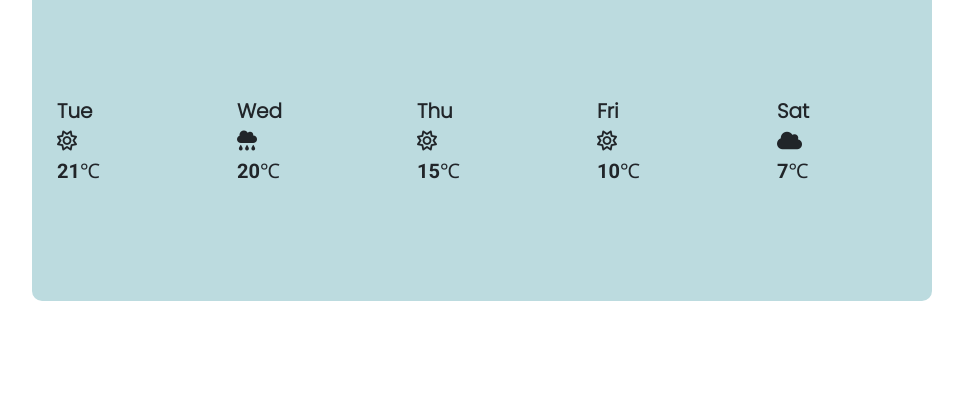
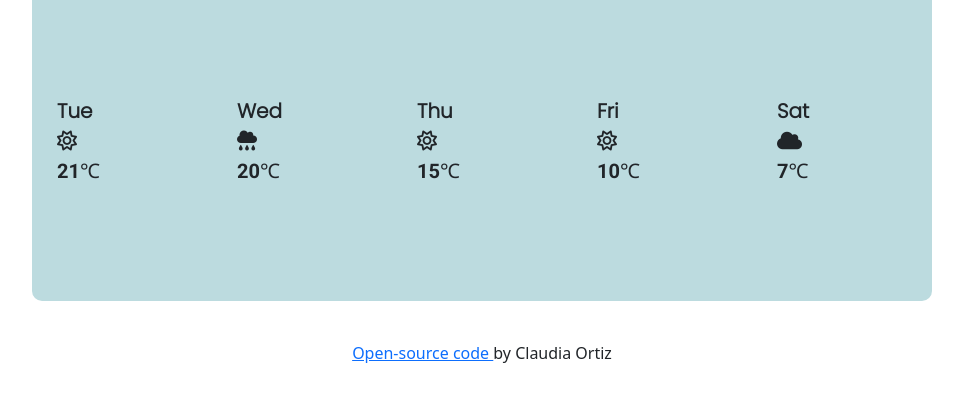
Before and after one commit to Claudia118/weather-app-api, a plain HTML site: page index.html in a window 1280 px wide. Shown: the part 289-690 px from the top of the page, without its empty margins (158-1121 px from the left). Drawn offline with nearby package versions, Linux system fonts and the light colour scheme.

Commit message:
Added link on index.html to github

```diff
--- a/index.html
+++ b/index.html
@@ -80,6 +80,7 @@
         </div>
       </div>
     </div>
+    <div class="footer"><a href="https://github.com/Claudia118/weather-app-api" target="_blank">Open-source code </a>by Claudia Ortiz</div>
     <script src="src/script.js"></script>
   </body>
 </html>
--- a/src/style.css
+++ b/src/style.css
@@ -83,3 +83,7 @@ form {
   font-family: "Poppins", sans-serif;
   font-weight: 800;
 }
+
+.footer {
+  text-align: center;
+}
```
